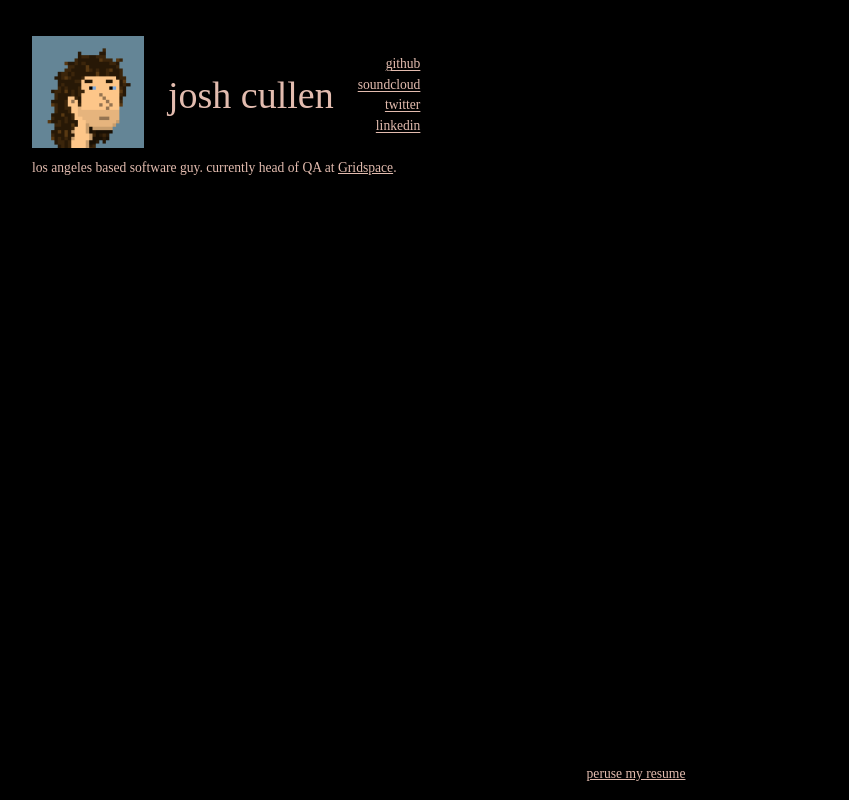
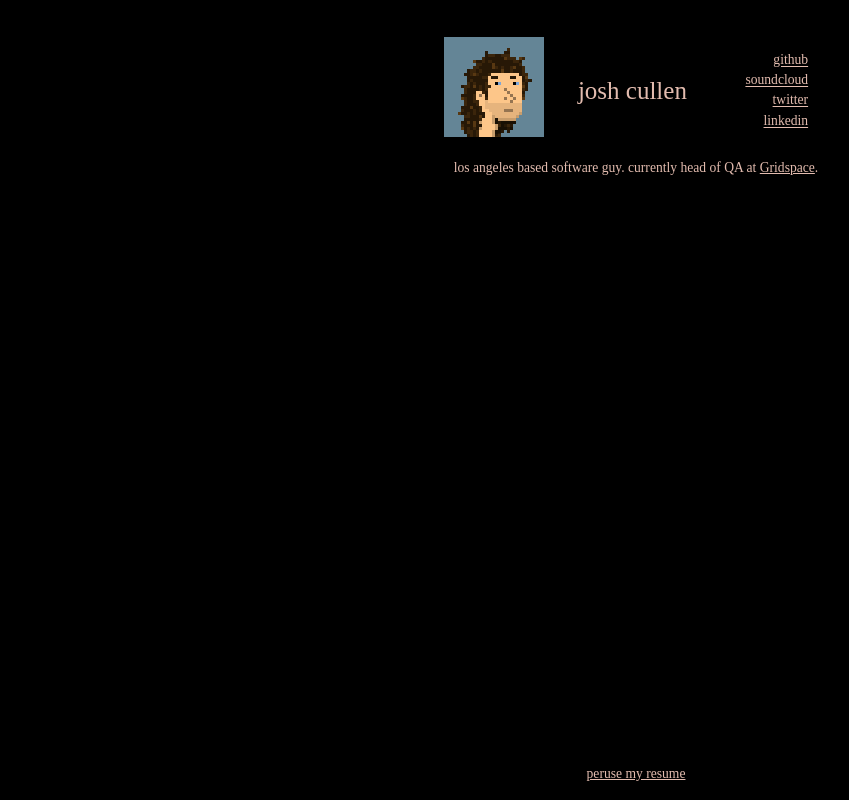
Before and after one commit to joshcull3n/joshcull3n.github.io, a React (Create React App) app: page / in a window 1280 px wide. Shown: the whole page, without its empty margins (4-853 px from the left). Built offline with nearby package versions, Linux system fonts and the light colour scheme; a web font is replaced by a local one.

Commit message:
center stuff

```diff
--- a/src/App.js
+++ b/src/App.js
@@ -4,20 +4,24 @@ import resume from '../files/Feb_2023.pdf'
 
 const TopBar = () => {
   return (
-    <div className="top-block">
-      <div className="is-layout-flex" style={{ flexWrap: 'nowrap', display: 'flex', padding: '2.25rem', paddingBottom: '.25rem' }}>
+    <div className="top-block" style={{paddingRight:'10px'}}>
+      <div className="is-layout-flex centered" style={{ display: 'flex', padding: '2.25rem', paddingBottom: '0rem', marginLeft: '40px', marginRight: '50px'}}>
+        <div style={{ marginLeft: '0px' }}>
         <a href="index.html">
-          <img decoding="async" src={icon} alt="me" width="112" height="112" />
+          <img decoding="async" src={icon} alt="me" width="100" height="100" />
         </a>
-        <div className="is-layout-flex">
-          <h2>josh cullen</h2>
         </div>
-        <p style={{ textAlign: 'right', textUnderlineOffset: '2px' }}>
+        <div style={{minWidth: '133.5px', paddingLeft: '10px', paddingRight: '10px'}}>
+          <h2 style={{fontSize: '25px'}}>josh cullen</h2>
+        </div>
+        <div>
+        <p style={{ textAlign: 'right', textUnderlineOffset: '2px', paddingRight: '0px' }}>
           <a href="https://github.com/joshcull3n">github</a><br/>
           <a href="https://soundcloud.com/mrmoooon">soundcloud</a><br/>
           <a href="https://twitter.com/joshcull3n">twitter</a><br/>
           <a href="https://www.linkedin.com/in/jlcullen/">linkedin</a>
         </p>
+        </div>
       </div>
     </div>
   )
@@ -25,7 +29,7 @@ const TopBar = () => {
 
 const Intro = () => {
   return (
-    <div className="is-layout-flex" style={{ paddingLeft: '2.25rem', minWidth: '71px' }}>
+    <div className="is-layout-flex centered" style={{marginLeft: '0px'}}>
       <p>los angeles based software guy. currently head of QA at <a href="https://www.gridspace.com/">Gridspace</a>.</p>
     </div>
   )
--- a/src/styles.css
+++ b/src/styles.css
@@ -7,20 +7,17 @@ footer {
 }
 body {
   margin: 0;
-  height: 100vh;
 }
 
+.centered {
+  display: flex;
+  justify-content: center;
+  align-items: center;
+}
 
 /* TODO: chrome/safari scroll bar is turned off bc its ugly. make it nice. */
 .navBar::-webkit-scrollbar {
   display: none;  /* Safari and Chrome */
-}
-
-.navPic {
-  padding:1px 1px 1px 0px;
-  object-fit: cover;
-  height: 50vh;
-  max-width: 50vh;
 }
 
 table {
@@ -51,12 +48,6 @@ body {
 }
 body .is-layout-flex {
   gap: 24px;
-  display: flex;
-  flex-wrap: wrap;
-  align-items: center;
-}
-body .is-layout-flex > * {
-  margin: 0;
 }
 a {
   color: #e3bcaf;
```
